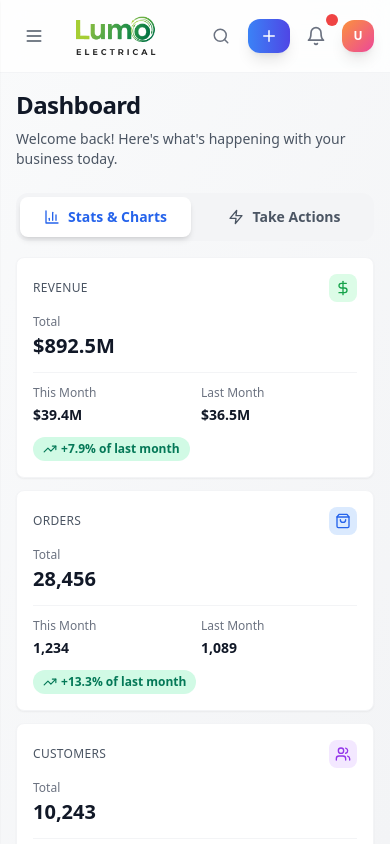
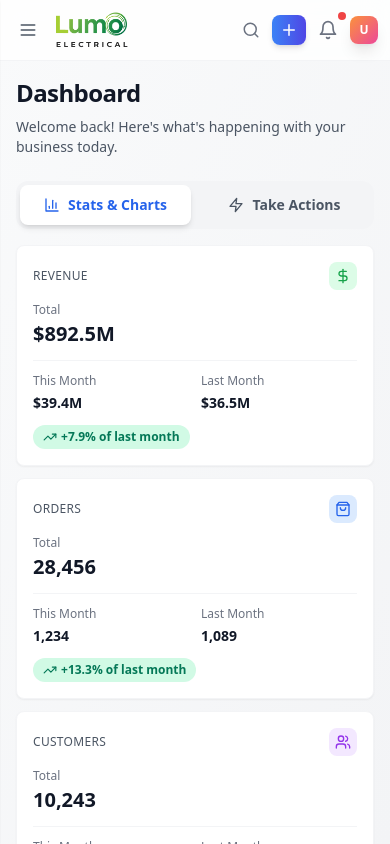
Before and after one commit to rafiulislam18/js-react--lumo-electrical-admin--aps, a React (Vite) app: page /dashboard in a window 390 px wide. Built offline with nearby package versions, Linux system fonts and the light colour scheme.

Commit message:
ui(Header): ensure responsiveness for mobile screen

```diff
--- a/src/components/Header.tsx
+++ b/src/components/Header.tsx
@@ -7,52 +7,52 @@ interface HeaderProps {
 
 const Header: React.FC<HeaderProps> = ({ onMenuClick }) => {
   return (
-    <header className="bg-white/80 backdrop-blur-md border-b border-gray-100 px-4 sm:px-6 lg:px-8 py-4 lg:py-5 sticky top-0 z-10">
-      <div className="flex items-center justify-between">
-        <div className="flex items-center gap-4">
+    <header className="bg-white/80 backdrop-blur-md border-b border-gray-100 px-3 sm:px-6 lg:px-8 py-3 sm:py-4 lg:py-5 sticky top-0 z-10">
+      <div className="flex items-center justify-between gap-2 sm:gap-4 lg:gap-0">
+        <div className="flex items-center gap-2 sm:gap-4 flex-shrink-0">
           {/* Mobile menu button */}
           <button
             onClick={onMenuClick}
-            className="p-2 rounded-lg hover:bg-gray-100 lg:hidden"
+            className="p-1.5 sm:p-2 rounded-lg hover:bg-gray-100 lg:hidden flex-shrink-0"
           >
             <Menu size={20} className="text-gray-600" />
           </button>
 
           {/* Mobile logo */}
-          <div className="flex items-center gap-2 lg:hidden">
-            <img src="/images/logo.png" alt="Lumo Electrical Logo" className="h-10 sm:h-12 w-auto ml-2" />
+          <div className="flex items-center gap-2 lg:hidden flex-shrink-0">
+            <img src="/images/logo.png" alt="Lumo Electrical Logo" className="h-9 sm:h-12 w-auto ml-1 sm:ml-0" />
           </div>
         </div>
 
-        <div className="flex-1 max-w-lg mx-4 hidden sm:block">
+        <div className="flex-1 max-w-lg mx-2 sm:mx-4 hidden sm:block min-w-0">
           <div className="relative">
-            <Search className="absolute left-4 top-1/2 transform -translate-y-1/2 text-gray-400" size={20} />
+            <Search className="absolute left-3 sm:left-4 top-1/2 transform -translate-y-1/2 text-gray-400 flex-shrink-0" size={20} />
             <input
               type="text"
               placeholder="Search orders, products, categories, customers..."
-              className="w-full pl-12 pr-4 py-2.5 lg:py-3 bg-gray-50 rounded-xl border border-gray-200 focus:ring-2 focus:ring-blue-500 focus:border-blue-500 focus:outline-none transition-all duration-200 text-sm placeholder-gray-500"
+              className="w-full pl-10 sm:pl-12 pr-3 sm:pr-4 py-2 sm:py-2.5 lg:py-3 bg-gray-50 rounded-lg sm:rounded-xl border border-gray-200 focus:ring-2 focus:ring-blue-500 focus:border-blue-500 focus:outline-none transition-all duration-200 text-xs sm:text-sm placeholder-gray-500"
             />
           </div>
         </div>
 
-        <div className="flex items-center gap-2 lg:gap-3">
+        <div className="flex items-center gap-1.5 sm:gap-2 lg:gap-3 flex-shrink-0">
           {/* Mobile search button */}
-          <button className="p-2.5 text-gray-500 hover:text-gray-700 hover:bg-gray-100 rounded-xl transition-all duration-200 sm:hidden">
+          <button className="p-1.5 sm:p-2.5 text-gray-500 hover:text-gray-700 hover:bg-gray-100 rounded-lg sm:rounded-xl transition-all duration-200 sm:hidden flex-shrink-0">
             <Search size={18} />
           </button>
 
-          <button className="bg-gradient-to-r from-blue-500 to-indigo-600 hover:from-blue-600 hover:to-indigo-700 text-white px-3 lg:px-6 py-2 lg:py-2.5 rounded-xl font-semibold flex items-center gap-1 lg:gap-2 transition-all duration-200 shadow-lg hover:shadow-xl transform hover:-translate-y-0.5">
+          <button className="bg-gradient-to-r from-blue-500 to-indigo-600 hover:from-blue-600 hover:to-indigo-700 text-white px-2 sm:px-3 lg:px-6 py-1.5 sm:py-2 lg:py-2.5 rounded-lg sm:rounded-xl font-semibold flex items-center gap-1 lg:gap-2 transition-all duration-200 shadow-md sm:shadow-lg hover:shadow-xl transform hover:-translate-y-0.5 flex-shrink-0">
             <Plus size={18} />
-            <span className="hidden sm:inline">Create Product</span>
+            <span className="hidden sm:inline text-xs sm:text-sm lg:text-base">Create Product</span>
           </button>
 
-          <button className="p-2 lg:p-3 text-gray-500 hover:text-gray-700 hover:bg-gray-100 rounded-xl transition-all duration-200 relative">
+          <button className="p-1.5 sm:p-2 lg:p-3 text-gray-500 hover:text-gray-700 hover:bg-gray-100 rounded-lg sm:rounded-xl transition-all duration-200 relative flex-shrink-0">
             <Bell size={20} />
-            <span className="absolute -top-1 -right-1 w-3 h-3 bg-red-500 rounded-full"></span>
+            <span className="absolute -top-0.5 sm:-top-1 -right-0.5 sm:-right-1 w-2 sm:w-3 h-2 sm:h-3 bg-red-500 rounded-full"></span>
           </button>
 
-          <div className="w-8 h-8 lg:w-10 lg:h-10 bg-gradient-to-br from-orange-400 to-pink-500 rounded-xl flex items-center justify-center shadow-lg cursor-pointer hover:shadow-xl transition-all duration-200 transform hover:-translate-y-0.5">
-            <span className="text-white font-semibold text-xs lg:text-sm">U</span>
+          <div className="w-7 sm:w-8 h-7 sm:h-8 lg:w-10 lg:h-10 bg-gradient-to-br from-orange-400 to-pink-500 rounded-lg sm:rounded-xl flex items-center justify-center shadow-lg cursor-pointer hover:shadow-xl transition-all duration-200 transform hover:-translate-y-0.5 flex-shrink-0">
+            <span className="text-white font-semibold text-xs sm:text-xs lg:text-sm">U</span>
           </div>
         </div>
       </div>
```
